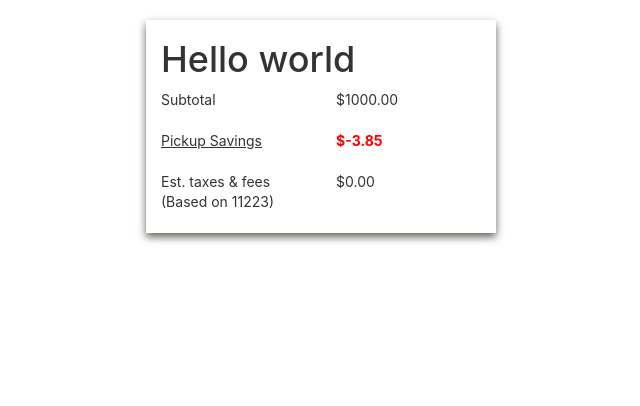
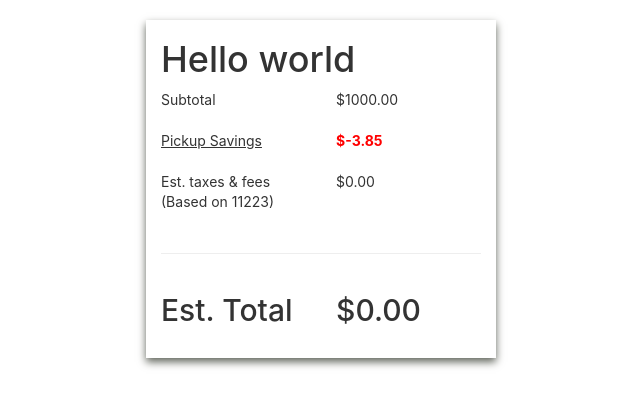
Before and after one commit to MontyTobois/Shopping-Cart, a React (Create React App) app: page / in a window 1280 px wide. Shown: the top 406 px of the page, without its empty margins (319-959 px from the left). Built offline with nearby package versions, Linux system fonts and the light colour scheme.

Commit message:
feat: Added the estimated total.

```diff
--- a/src/App.js
+++ b/src/App.js
@@ -3,6 +3,7 @@
 import Subtotal from './components/Subtotal';
 import PickupSavings from './components/PickupSavings';
 import TaxesFees from './components/TaxesFees';
+import EstimatedTotal from './components/EstimatedTotal';
 import './App.css';
 
 class App extends Component {
@@ -11,7 +12,8 @@
       this.state ={
         total: 1000,
         pickupSavings: -3.85,
-        taxes: 0
+        taxes: 0,
+        estimatedTotal: 0,
       };
   }
 
@@ -22,6 +24,9 @@
         <Subtotal price={this.state.total.toFixed(2)} />
         <PickupSavings price={this.state.pickupSavings} />
         <TaxesFees taxes={this.state.taxes.toFixed(2)} />
+        <hr/>
+        <EstimatedTotal price={this.state.estimatedTotal.toFixed(2)} />
+
       </Grid>
     </div>);
   }
--- /dev/null
+++ b/src/components/EstimatedTotal.jsx
@@ -0,0 +1,20 @@
+import React, { Component } from 'react';
+import { Row, Col } from 'react-bootstrap';
+
+
+export class EstimatedTotal extends Component { // eslint-disable-line react/prefer-stateless-function
+  render() {
+    return (
+      <Row className="show-grid">
+        <Col md={6}><h2>Est. Total</h2></Col>
+        <Col md={6}><h2>{`$${this.props.price}`}</h2></Col>
+      </Row>
+    );
+  }
+}
+
+// ComponentName.propTypes = {
+//   prop: PropTypes.type.isRequired
+// }
+
+export default EstimatedTotal;
```
